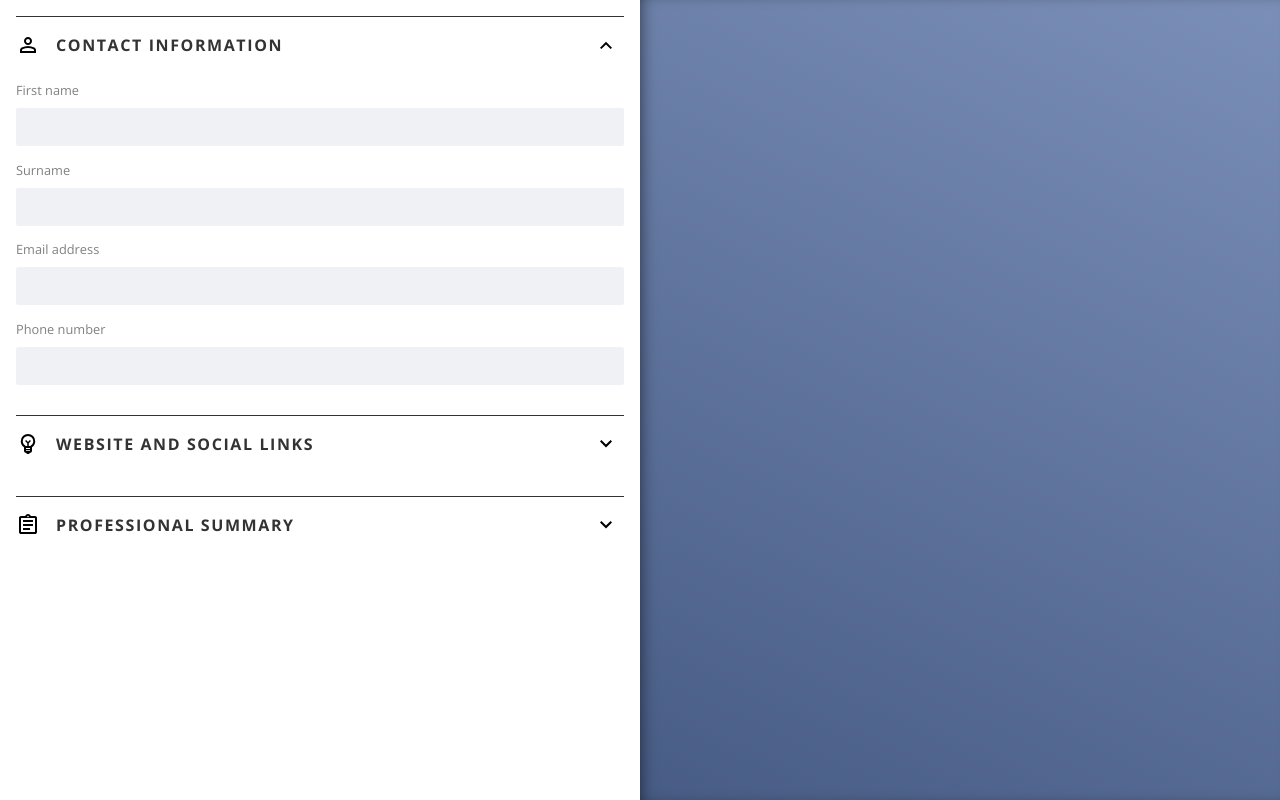
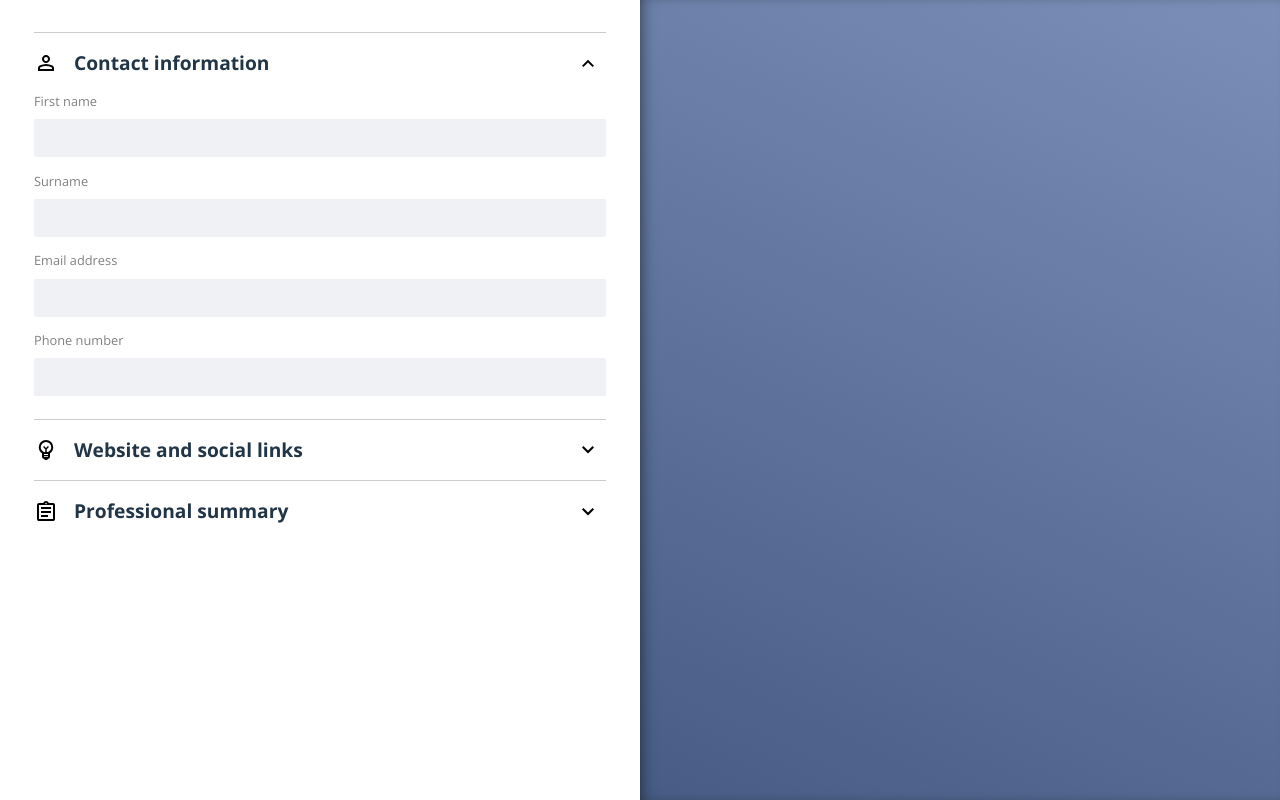
Before and after one commit to CJohnston079/odin-cv-builder, a React (Vite) app: page / in a window 1280 px wide. Built offline with nearby package versions, Linux system fonts and the light colour scheme.

Commit message:
feat: update font, layout and appearance properties of fieldset items and form element

```diff
--- a/src/components/Editor.jsx
+++ b/src/components/Editor.jsx
@@ -1,6 +1,7 @@
 import { useState } from "react";
 import Fieldset from "./Fieldset";
 import inputs from "../data/inputs";
+import "../styles/editor/Editor.css";
 
 export default function Editor() {
 	const [activeFieldset, setActiveFieldset] = useState(0);
--- a/src/styles/editor/Editor.css
+++ b/src/styles/editor/Editor.css
@@ -0,0 +1,3 @@
+form {
+	padding: 2rem;
+}
--- a/src/styles/editor/Fieldset.css
+++ b/src/styles/editor/Fieldset.css
@@ -3,9 +3,7 @@
 }
 
 fieldset {
-	margin: 1rem;
 	border: none;
-	border-top: solid var(--cl-text) 1px;
-	padding: 0rem;
-	padding-top: 0.5rem;
+	border-top: solid hsl(0, 0%, 80%) 1px;
+	padding: 0.5rem 0;
 }
--- a/src/styles/editor/FieldsetHeader.css
+++ b/src/styles/editor/FieldsetHeader.css
@@ -2,8 +2,6 @@
 	display: flex;
 	align-items: center;
 	gap: 1rem;
-
-	margin-bottom: 1rem;
 }
 
 h2 {
@@ -11,10 +9,10 @@ h2 {
 	flex-shrink: 0;
 	margin: 0.5rem 0;
 
-	font-size: 1rem;
-	text-transform: uppercase;
+	font-size: 1.2rem;
+	/* text-transform: uppercase;
 	letter-spacing: 0.1rem;
-	color: var(--cl-text);
+	color: var(--cl-text); */
 }
 
 button {
```
